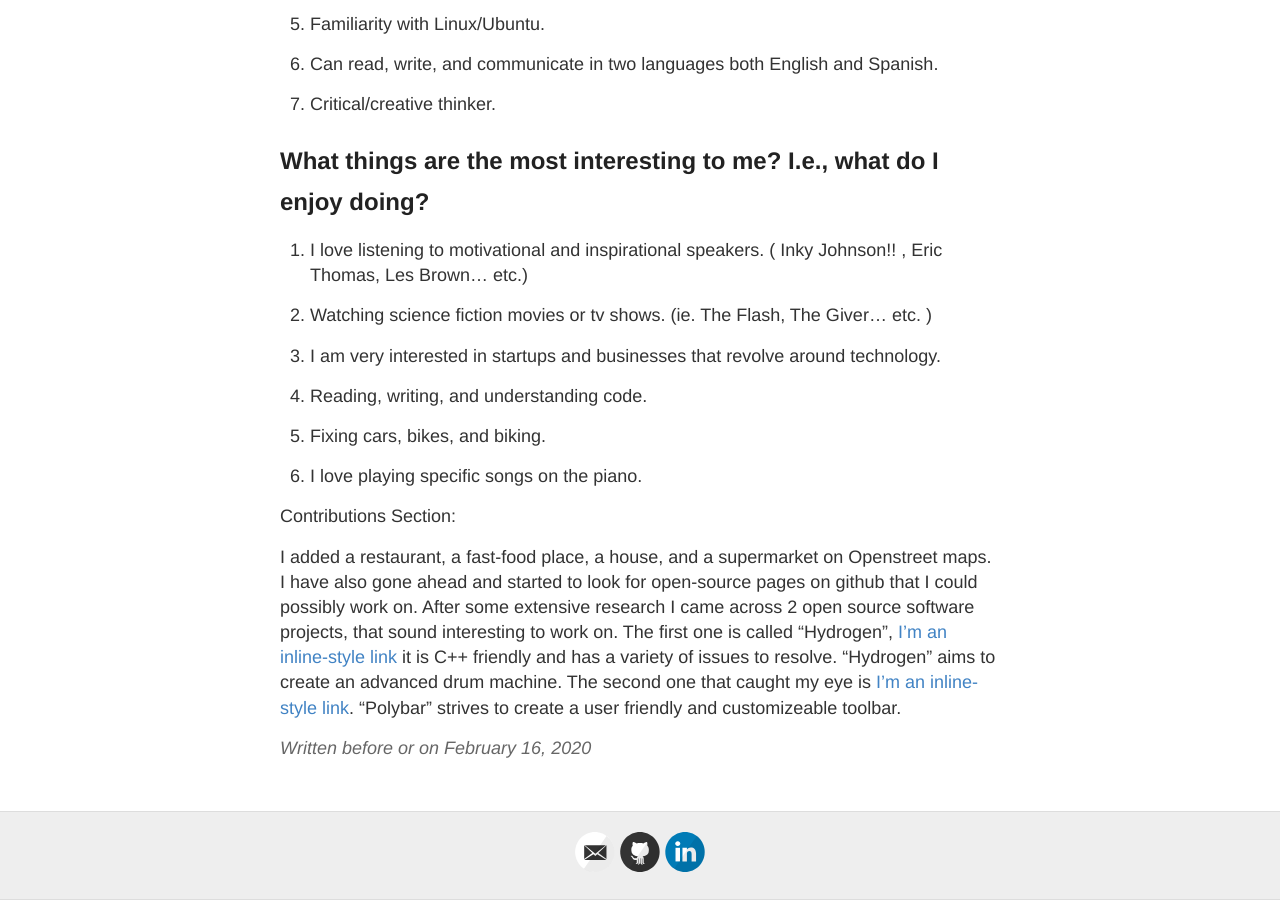
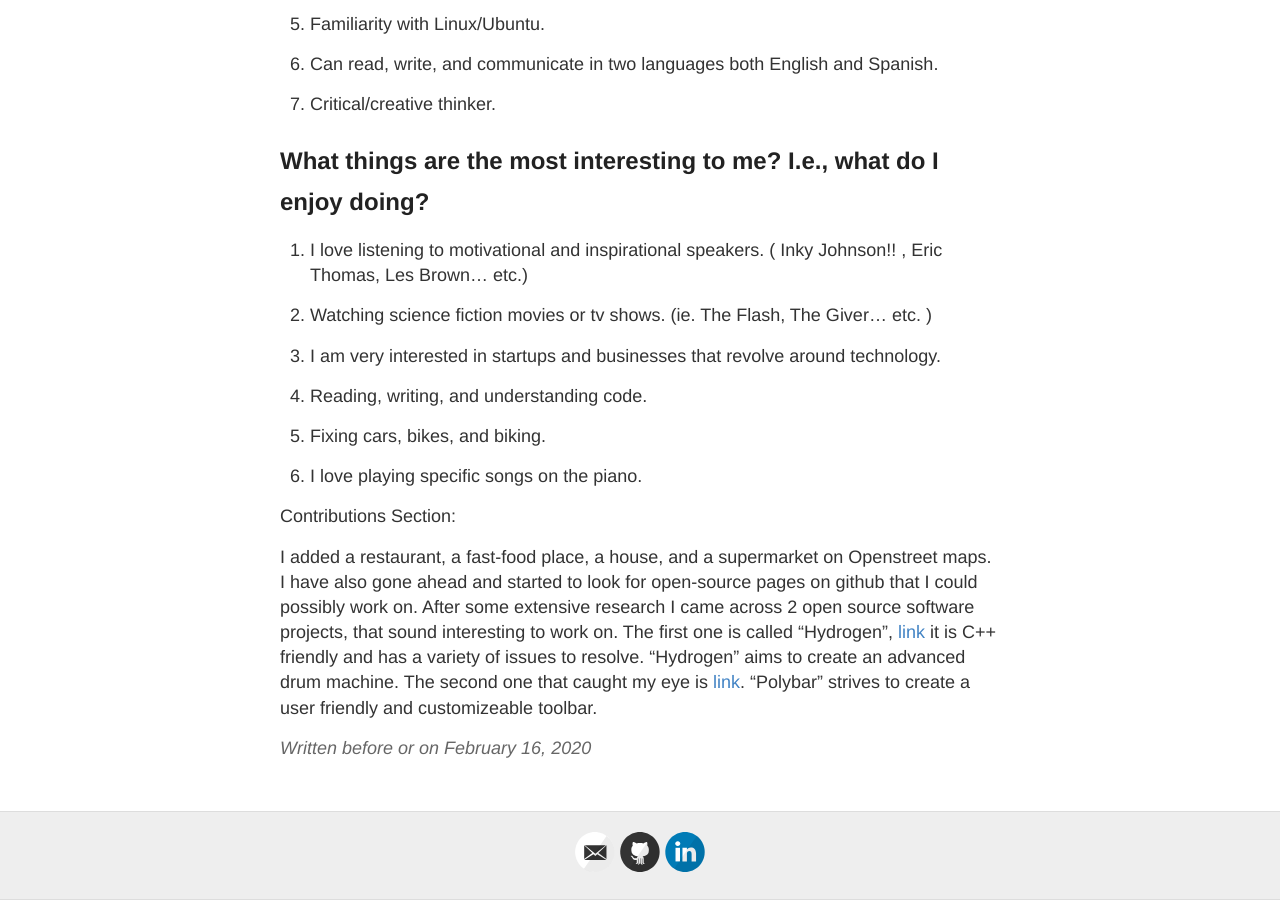
Before and after one commit to hunter-college-ossd-spr-2020/MarceloDamian-weekly, a Jekyll site: the page built from _posts/2020-02-16-week03.md, in a window 1280 px wide and 900 px high, scrolled down 575 px. Built offline with Jekyll 4.4.1, drawn with Linux system fonts in a browser that asks for light colours.

Commit message:
Update 2020-02-16-week03.md

```diff
--- a/_posts/2020-02-16-week03.md
+++ b/_posts/2020-02-16-week03.md
@@ -41,4 +41,4 @@ foundation overall in humanities).
 
 Contributions Section:
 
-  I added a restaurant, a fast-food place, a house, and a supermarket on Openstreet maps. I have also gone ahead and started to look for open-source pages on github that I could possibly work on. After some extensive research I came across 2 open source software projects, that sound interesting to work on. The first one is called "Hydrogen", [I'm an inline-style link](https://github.com/hydrogen-music/hydrogen) it is C++ friendly and has a variety of issues to resolve. "Hydrogen" aims to create an advanced drum machine. The second one that caught my eye is [I'm an inline-style link](https://github.com/polybar/polybar). "Polybar" strives to create a user friendly and customizeable toolbar.
+  I added a restaurant, a fast-food place, a house, and a supermarket on Openstreet maps. I have also gone ahead and started to look for open-source pages on github that I could possibly work on. After some extensive research I came across 2 open source software projects, that sound interesting to work on. The first one is called "Hydrogen", [link](https://github.com/hydrogen-music/hydrogen) it is C++ friendly and has a variety of issues to resolve. "Hydrogen" aims to create an advanced drum machine. The second one that caught my eye is [link](https://github.com/polybar/polybar). "Polybar" strives to create a user friendly and customizeable toolbar.
```
